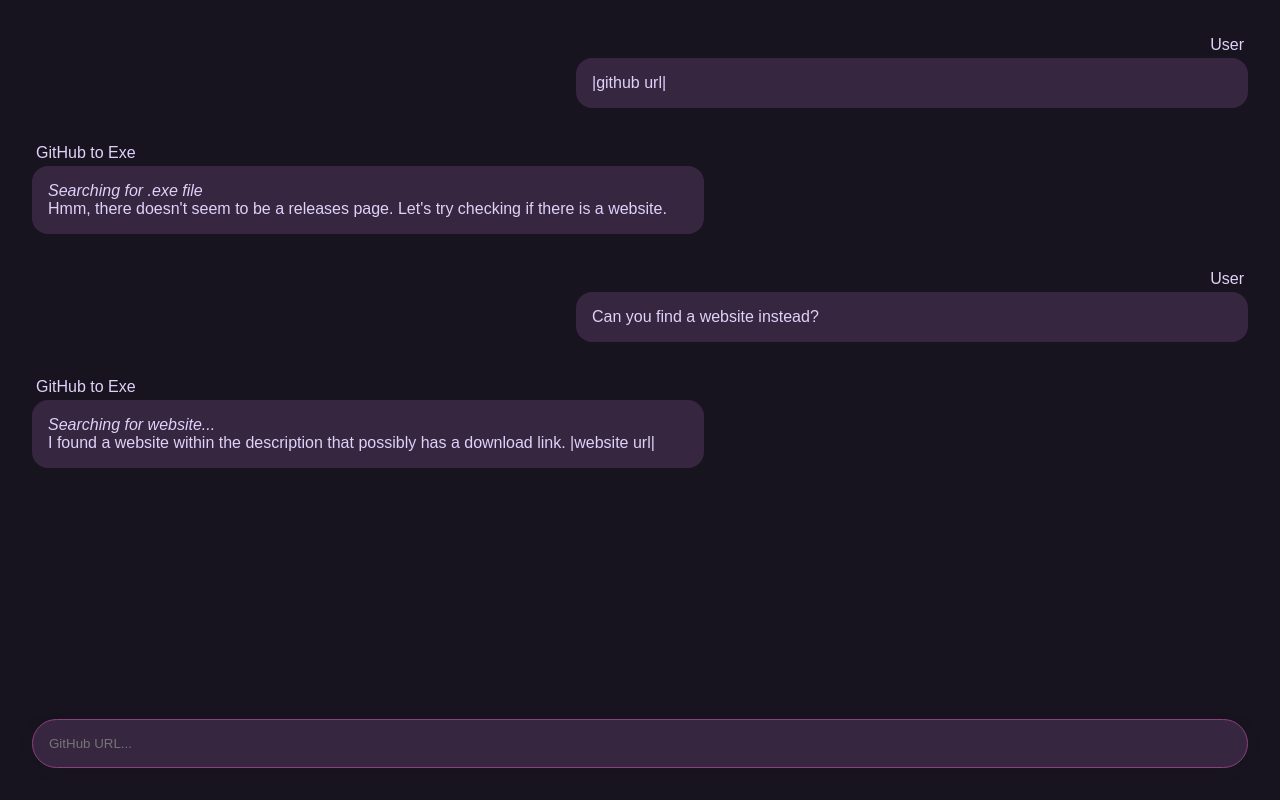
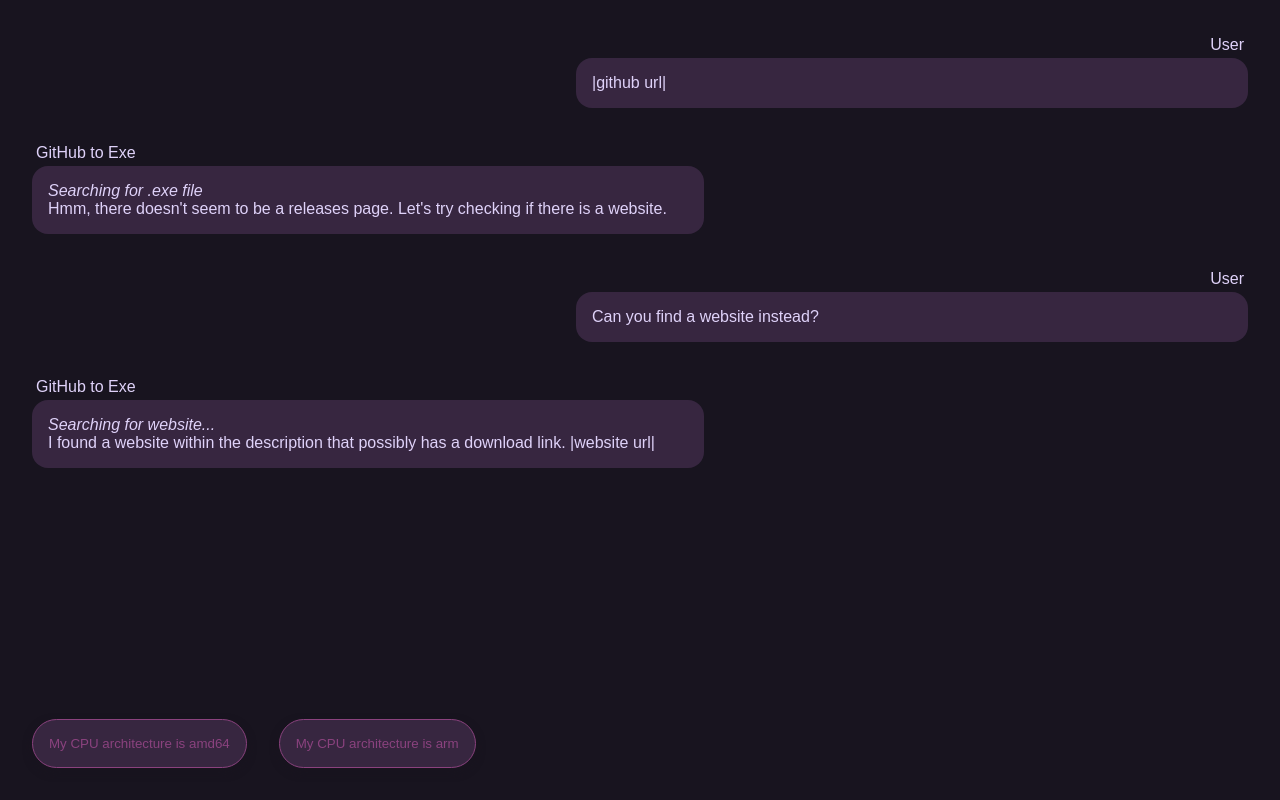
Before and after one commit to annoawesome/github-to-exe, a React (Vite) app: page / in a window 1280 px wide. Built offline with nearby package versions, Linux system fonts and the light colour scheme.

Commit message:
Add multiple user input modes

```diff
--- a/src/App.tsx
+++ b/src/App.tsx
@@ -11,6 +11,30 @@
   response: string;
   context: ChatMessageContext;
 };
+
+type UserInputArgs = { placeholder: string; selectableOptions: string[] };
+function UserInput({ placeholder, selectableOptions }: UserInputArgs) {
+  if (selectableOptions.length === 0) {
+    return (
+      <input
+        type="text"
+        name="input-custom-text"
+        id="input-custom-text"
+        placeholder={placeholder}
+      />
+    );
+  } else {
+    const optionList = selectableOptions.map((option, index) => {
+      return (
+        <button key={index} className="input-selectable-option">
+          {option}
+        </button>
+      );
+    });
+
+    return <div id="selectable-options">{optionList}</div>;
+  }
+}
 
 function ChatLogs() {
   const chatLogs: ChatMessage[] = [
@@ -69,14 +93,18 @@
 }
 
 function ChatWindow() {
+  const placeholder = "GitHub Link or URL";
+  const selectableOptions = [
+    "My CPU architecture is amd64",
+    "My CPU architecture is arm",
+  ];
+
   return (
     <div id="chat-window">
       <ChatLogs />
-      <input
-        type="text"
-        name="input-github-url"
-        id="input-github-url"
-        placeholder="GitHub URL..."
+      <UserInput
+        placeholder={placeholder}
+        selectableOptions={selectableOptions}
       />
     </div>
   );
--- a/src/style.css
+++ b/src/style.css
@@ -21,7 +21,7 @@
   overflow-y: auto;
 }
 
-#input-github-url {
+#input-custom-text {
   flex: 0 0;
   background-color: hsl(280, 25%, 20%);
   border: 1px solid hsl(310, 35%, 40%);
@@ -31,6 +31,24 @@
   padding: 16px;
   margin: 32px;
   color: hsl(310, 35%, 40%);
+}
+
+#selectable-options {
+  display: flex;
+  gap: 32px;
+  padding: 32px;
+}
+
+.input-selectable-option {
+  background-color: hsl(280, 25%, 20%);
+  border: 1px solid hsl(310, 35%, 40%);
+  box-shadow: 0px 4px 8px hsl(260, 20%, 10%);
+  border-radius: 512px;
+
+  padding: 16px;
+  color: hsl(310, 35%, 40%);
+
+  width: fit-content;
 }
 
 .app-response {
```
